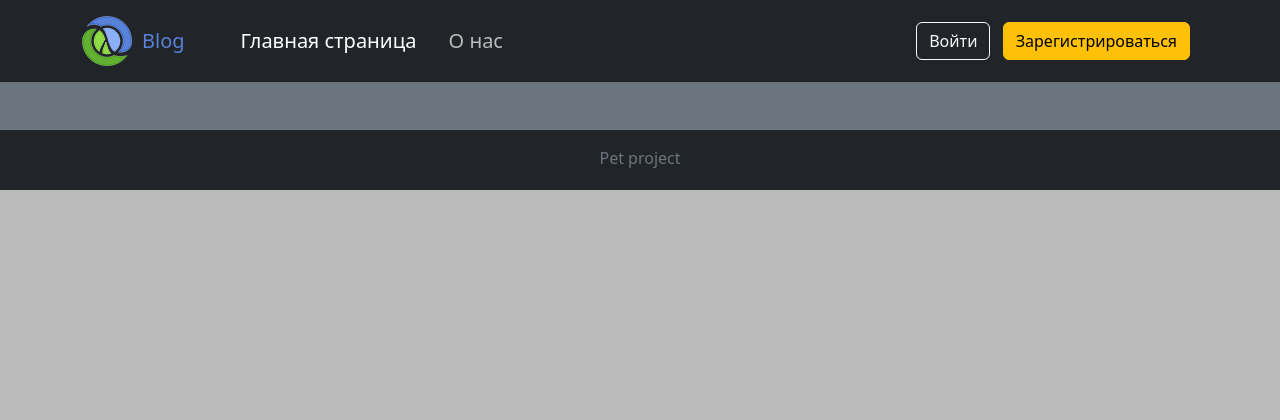
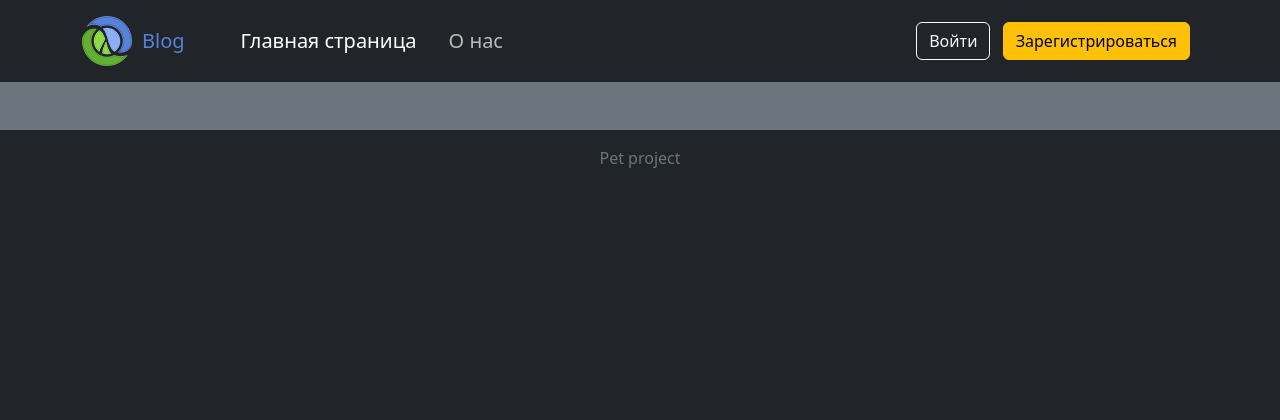
Before and after one commit to Flayzex/first_blog, a Django app: page / in a window 1280 px wide. Shown: the top 420 px of the page. Run offline with Django 4.2, Linux system fonts and the light colour scheme; data that the repository does not hold is empty; some libraries are stand-ins or nearby versions.

Commit message:
Change background

```diff
--- a/blog/articles/static/articles/css/style.css
+++ b/blog/articles/static/articles/css/style.css
@@ -1,5 +1,5 @@
 body {
-    background-color: #bbb;
+    background-color: #212529;
 }
 
 .my-link {
```
